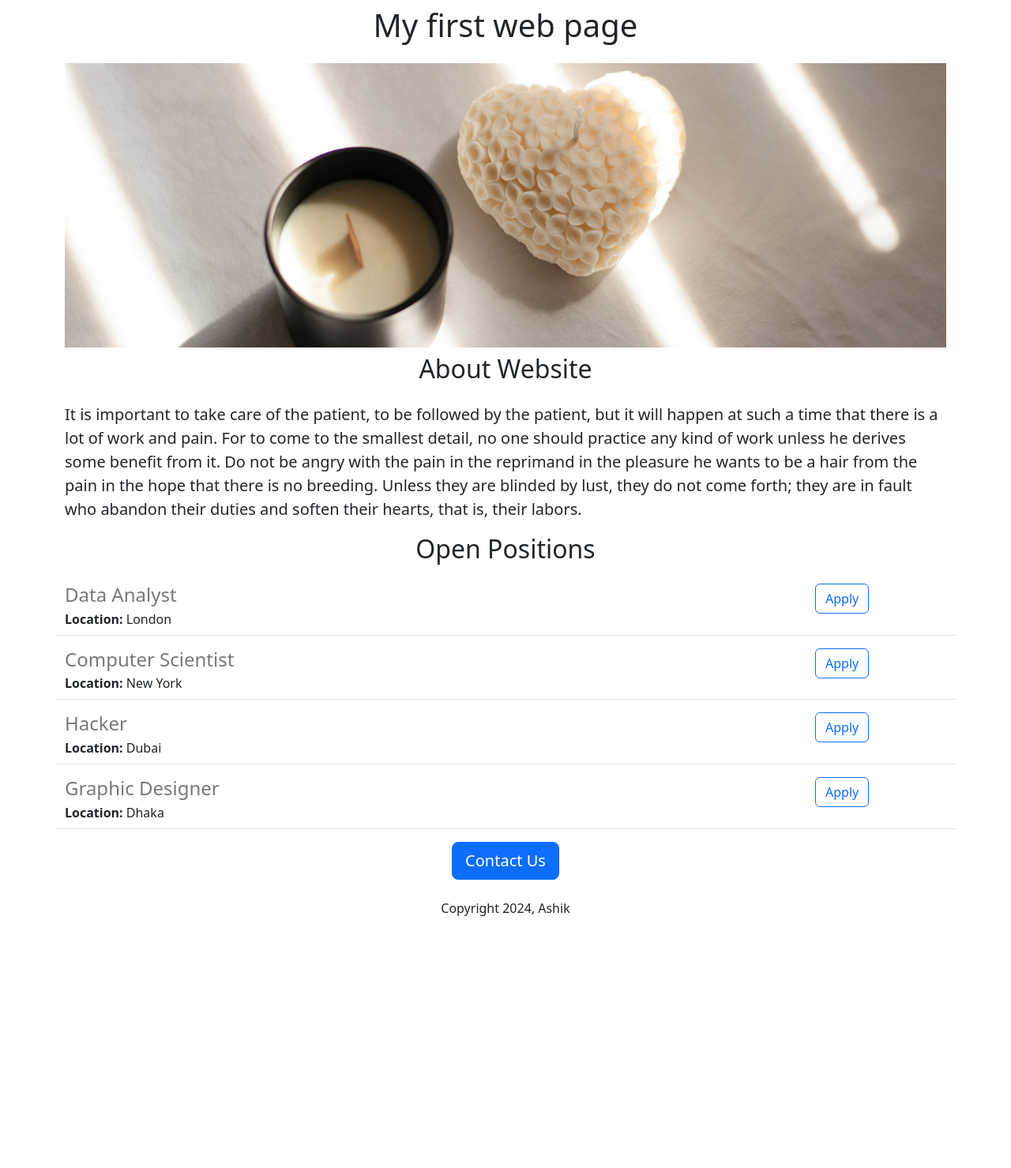
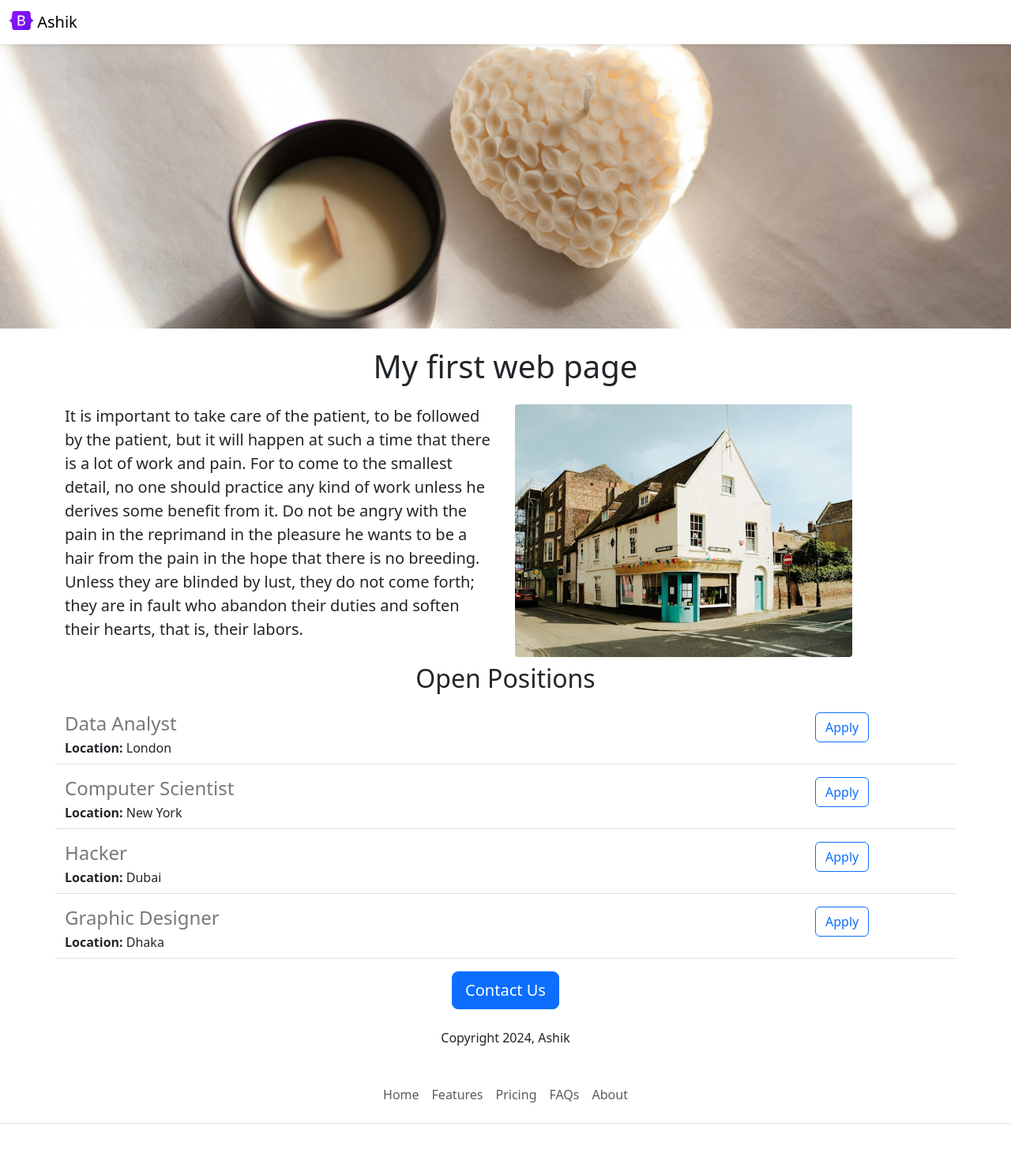
Before and after one commit to ashik-creates/ashik-website, a Flask app: page / in a window 1280 px wide. Shown: the whole page at 79% size. Before the commit the page ends 1160 px from the top, so only its background shows below. Run offline with Flask 3, Linux system fonts and the light colour scheme.

Commit message:
added some more HTML  and links

```diff
--- /dev/null
+++ b/templates/footer.html
@@ -0,0 +1,9 @@
+<footer class="py-3 my-4">
+  <ul class="nav justify-content-center border-bottom pb-3 mb-3">
+    <li class="nav-item"><a href="https://getbootstrap.com/docs/5.2/examples/footers/#" class="nav-link px-2 text-muted">Home</a></li>
+    <li class="nav-item"><a href="https://getbootstrap.com/docs/5.2/examples/footers/#" class="nav-link px-2 text-muted">Features</a></li>
+    <li class="nav-item"><a href="https://getbootstrap.com/docs/5.2/examples/footers/#" class="nav-link px-2 text-muted">Pricing</a></li>
+    <li class="nav-item"><a href="https://getbootstrap.com/docs/5.2/examples/footers/#" class="nav-link px-2 text-muted">FAQs</a></li>
+    <li class="nav-item"><a href="https://getbootstrap.com/docs/5.2/examples/footers/#" class="nav-link px-2 text-muted">About</a></li>
+  </ul>
+</footer>
--- a/templates/index.html
+++ b/templates/index.html
@@ -7,20 +7,28 @@
     <link href="https://cdn.jsdelivr.net/npm/bootstrap@5.3.3/dist/css/bootstrap.min.css" rel="stylesheet" integrity="sha384-QWTKZyjpPEjISv5WaRU9OFeRpok6YctnYmDr5pNlyT2bRjXh0JMhjY6hW+ALEwIH" crossorigin="anonymous">
   </head>
   <body>
+    {% include 'nav.html' %}
+     <img class="img-fluid" id="banner" src="https://6c03a2d2-c5a1-4650-aef6-f869efa0bd62-00-1gxoczlv45f6q.sisko.replit.dev:8080/static/banner.jpeg.jpg">
     <div class="container">
       <h1 class="text-center mt-2 mb-4">My first web page</h1>
-      <img class="img-fluid" id="banner" src="https://6c03a2d2-c5a1-4650-aef6-f869efa0bd62-00-1gxoczlv45f6q.sisko.replit.dev:8080/static/banner.jpeg.jpg">
       <style>
         #banner {
           height: 360px;
           width: 100%;
           object-fit: cover;
+          margin-bottom: 16px;
         }
       </style>
-      <h2 class="text-center mt-2 mb-4">About Website</h2>
+      <div class="row " style="margin-bttom:16px;">
+        <div class="col-md-6">
       <p class="lead">
         It is important to take care of the patient, to be followed by the patient, but it will happen at such a time that there is a lot of work and pain. For to come to the smallest detail, no one should practice any kind of work unless he derives some benefit from it. Do not be angry with the pain in the reprimand in the pleasure he wants to be a hair from the pain in the hope that there is no breeding. Unless they are blinded by lust, they do not come forth; they are in fault who abandon their duties and soften their hearts, that is, their labors.
       </p>
+          </div>
+        <div class="d-none d-md-block col-md-6">
+        <img src="/static/banner2.jpg" style="height:320px; border-radius:4px;">
+        </div>
+      </div>
       <h2 class="text-center mt-2 mb-4">Open Positions</h2>
       <div>
         {% for job in jobs %}
@@ -33,5 +41,6 @@
         <p class="mt-4">Copyright 2024, Ashik</p>
       </div>
     </div>
+    {% include 'footer.html' %}
   </body>
 </html>
--- a/templates/jobitem.html
+++ b/templates/jobitem.html
@@ -6,6 +6,6 @@
     <div><b>Location:</b> {{job['location']}}</div>
   </div>
   <div class="col-2">
-  <button type="button" class="btn btn-outline-primary">Apply</button>
+    <a href="mailto:ashikorrahman@gmail.com?subject=Application for {{job['title']}}" type="button" class="btn btn-outline-primary">Apply</a>
   </div>
 </div>
--- /dev/null
+++ b/templates/nav.html
@@ -0,0 +1,9 @@
+<nav class="navbar shadow-sm fixed-top bg-white">
+  <div class="container-fluid">
+    <a class="navbar-brand" href="#">
+      <img src="/static/logo.svg" alt="Logo" width="30" height="24" class="d-inline-block align-text-top">
+      Ashik
+    </a>
+  </div>
+</nav>
+<div style="height:56px"></div>
```
Also changed, not shown: static/banner2.jpg (added), static/logo.svg (added).
